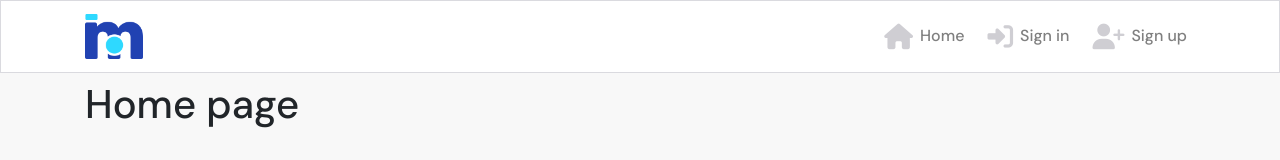
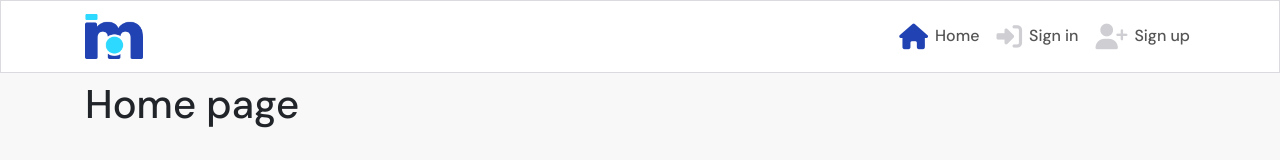
Before and after one commit to RoshnaVakkeel/moments, a React (Create React App) app: page / in a window 1280 px wide. Shown: the top 160 px of the page. Built offline with nearby package versions, Linux system fonts and the light colour scheme.

Commit message:
Add active classes to Nav links and wire up urls

```diff
--- a/src/components/NavBar.js
+++ b/src/components/NavBar.js
@@ -2,30 +2,33 @@
 import { Navbar, Container, Nav } from "react-bootstrap";
 import logo from "../assets/logo.png";
 import styles from "../styles/NavBar.module.css";
+import { NavLink } from "react-router-dom";
 
 const NavBar = () => {
   return (
     <Navbar className={styles.NavBar} expand="md" fixed="top">
       <Container>
+      <NavLink to="/">
         <Navbar.Brand>
           <img src={logo} alt="logo" height="45" />
         </Navbar.Brand>
+        </NavLink>
         <Navbar.Toggle aria-controls="basic-navbar-nav" />
         <Navbar.Collapse id="basic-navbar-nav">
           <Nav className="ml-auto text-left">
-            <Nav.Link
+            <NavLink
             exact
             className={styles.NavLink}
-            activeClass={styles.Active}
+            activeClassName={styles.Active}
             to="/">
               <i className="fas fa-home"></i>Home
-            </Nav.Link>
-            <Nav.Link className={styles.NavLink} activeClass={styles.Active} to="/signin">
+            </NavLink>
+            <NavLink className={styles.NavLink} activeClassName={styles.Active} to="/signin">
               <i className="fas fa-sign-in-alt"></i>Sign in
-            </Nav.Link>
-            <Nav.Link className={styles.NavLink} activeClass={styles.Active}  to="/signup">
+            </NavLink>
+            <NavLink className={styles.NavLink} activeClassName={styles.Active}  to="/signup">
               <i className="fas fa-user-plus"></i>Sign up
-            </Nav.Link>
+            </NavLink>
           </Nav>
         </Navbar.Collapse>
       </Container>
```
